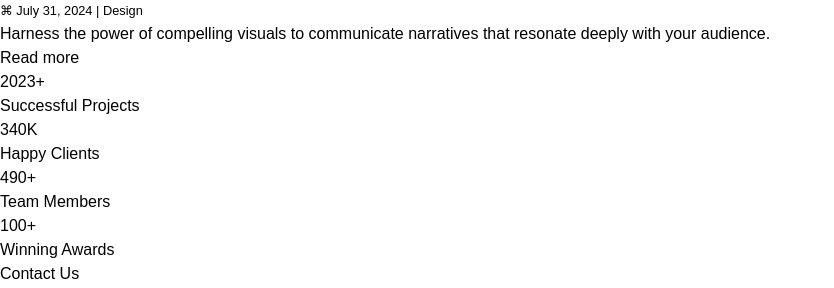
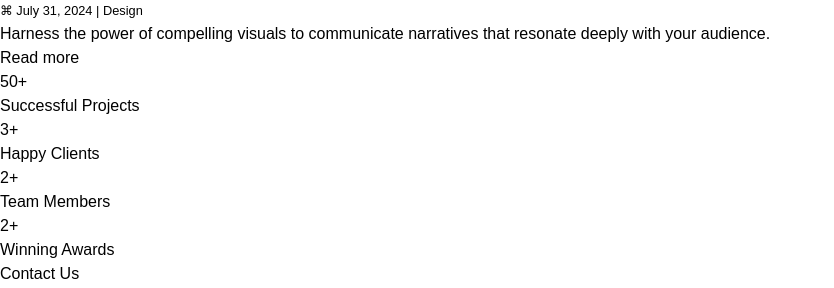
Before and after one commit to chirag-soni23/Amazing-Portfolio, a React (Vite) app: page / in a window 1280 px wide. Shown: the part 5546-5834 px from the top of the page, without its empty margins (0-834 px from the left). Built offline with nearby package versions, Linux system fonts and the light colour scheme.

Commit message:
portfolio

```diff
--- a/src/components/Flags.jsx
+++ b/src/components/Flags.jsx
@@ -7,19 +7,19 @@ const Flags = () => {
     <div className="w-full mt-20 flex justify-center items-center gap-10">
          <div className="grid grid-cols-1 sm:grid-cols-2 lg:grid-cols-4 gap-4 w-full max-w-5xl cursor-pointer">
  <div className='flex flex-col items-center justify-center gap-2 p-2 border border-white shadow-2xl shadow-gray-600 rounded-md'>
-          <h1 className='text-[#08D665] font-bold text-3xl'>2023+</h1>
+          <h1 className='text-[#08D665] font-bold text-3xl'>50+</h1>
           <h2 className={` ${darkMode?"text-white":"text-gray-500"} font-medium text-lg`}>Successful Projects</h2>
         </div>
         <div className='flex flex-col items-center justify-center gap-2 p-2 border border-white shadow-2xl shadow-gray-600 rounded-md'>
-          <h1 className='text-[#08D665] font-bold text-3xl'>340K</h1>
+          <h1 className='text-[#08D665] font-bold text-3xl'>3+</h1>
           <h2 className={` ${darkMode?"text-white":"text-gray-500"} font-medium text-lg`}>Happy Clients</h2>
         </div>
         <div className='flex flex-col items-center justify-center gap-2 p-2 border border-white shadow-2xl shadow-gray-600 rounded-md'>
-          <h1 className='text-[#08D665] font-bold text-3xl'>490+</h1>
+          <h1 className='text-[#08D665] font-bold text-3xl'>2+</h1>
           <h2 className={` ${darkMode?"text-white":"text-gray-500"} font-medium text-lg`}>Team Members</h2>
         </div>
         <div className='flex flex-col items-center justify-center gap-2 p-2 border border-white shadow-2xl shadow-gray-600 rounded-md'>
-          <h1 className='text-[#08D665] font-bold text-3xl'>100+</h1>
+          <h1 className='text-[#08D665] font-bold text-3xl'>2+</h1>
           <h2 className={` ${darkMode?"text-white":"text-gray-500"} font-medium text-lg`}>Winning Awards</h2>
         </div>
     </div>
```
